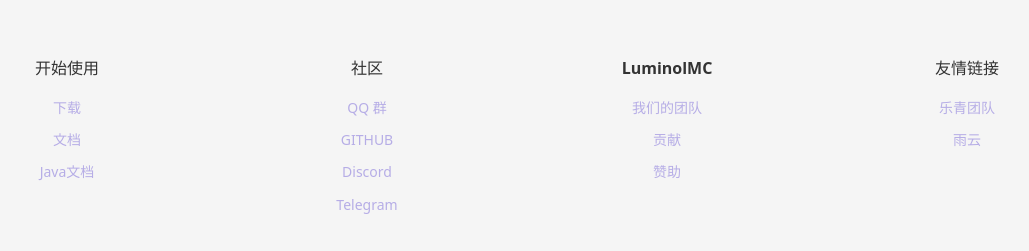
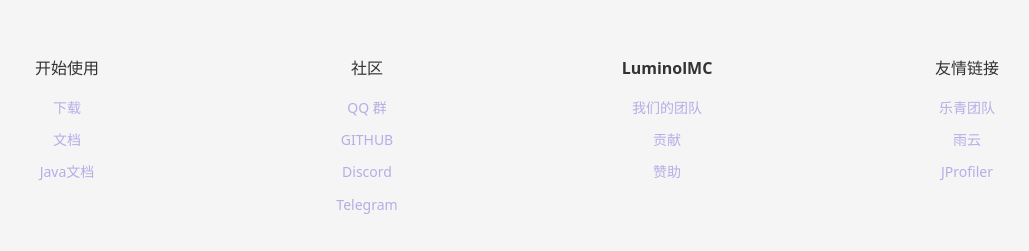
Before and after one commit to LuminolMC/luminolmc.moe, a Vue app: page /build-viewer in a window 1280 px wide. Shown: the part 880-1131 px from the top of the page, without its empty margins (123-1152 px from the left). Built offline with nearby package versions, Linux system fonts and the light colour scheme; no server answers.

Commit message:
add jprofiler

```diff
--- a/src/App.vue
+++ b/src/App.vue
@@ -112,6 +112,7 @@
           <ul>
             <li><a href="https://www.locyan.cn/">{{ t('message.locyanNetwork') }}</a></li>
             <li><a href="https://www.rainyun.com/">{{ t('message.rainyun') }}</a></li>
+            <li><a href="https://www.ej-technologies.com/jprofiler">{{ t('message.jprofiler') }}</a></li>
           </ul>
         </div>
       </div>
--- a/src/i18n/en.ts
+++ b/src/i18n/en.ts
@@ -124,6 +124,7 @@
         telegram: 'Telegram',
         locyanNetwork: 'LoCyanTeam',
         rainyun: 'Rainyun',
+        jprofiler: 'JProfiler',
         deployOnRainyun: 'Deploy on Rainyun'
     }
 }
--- a/src/i18n/zh.ts
+++ b/src/i18n/zh.ts
@@ -127,6 +127,7 @@
         telegram: 'Telegram',
         locyanNetwork: '乐青团队',
         rainyun: '雨云',
+        jprofiler: 'JProfiler',
         deployOnRainyun: '在雨云上部署'
     }
 }
```
